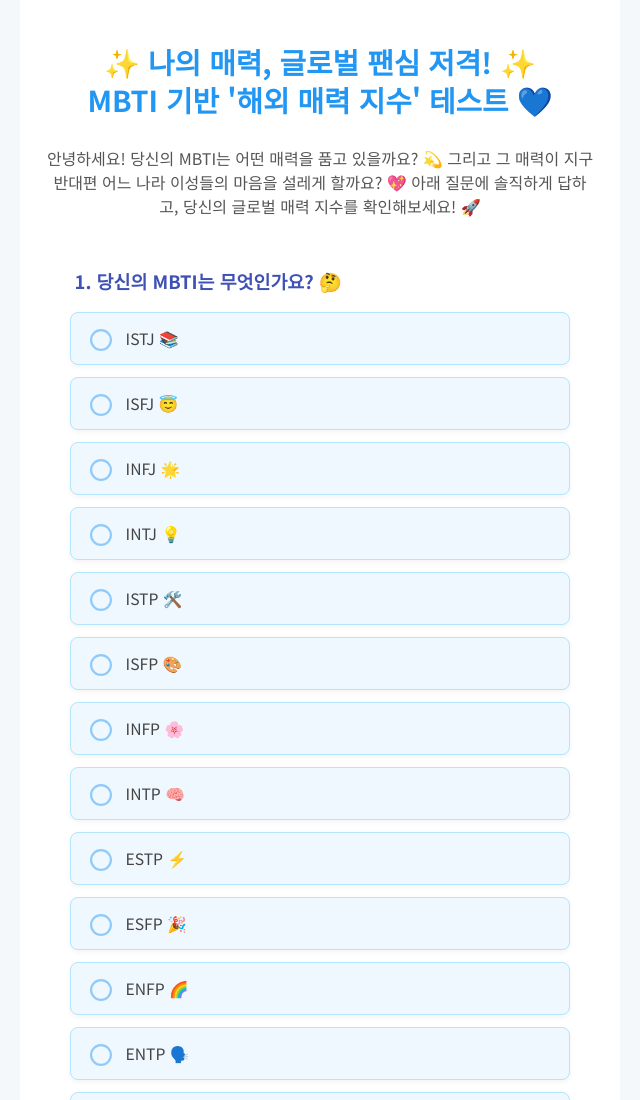
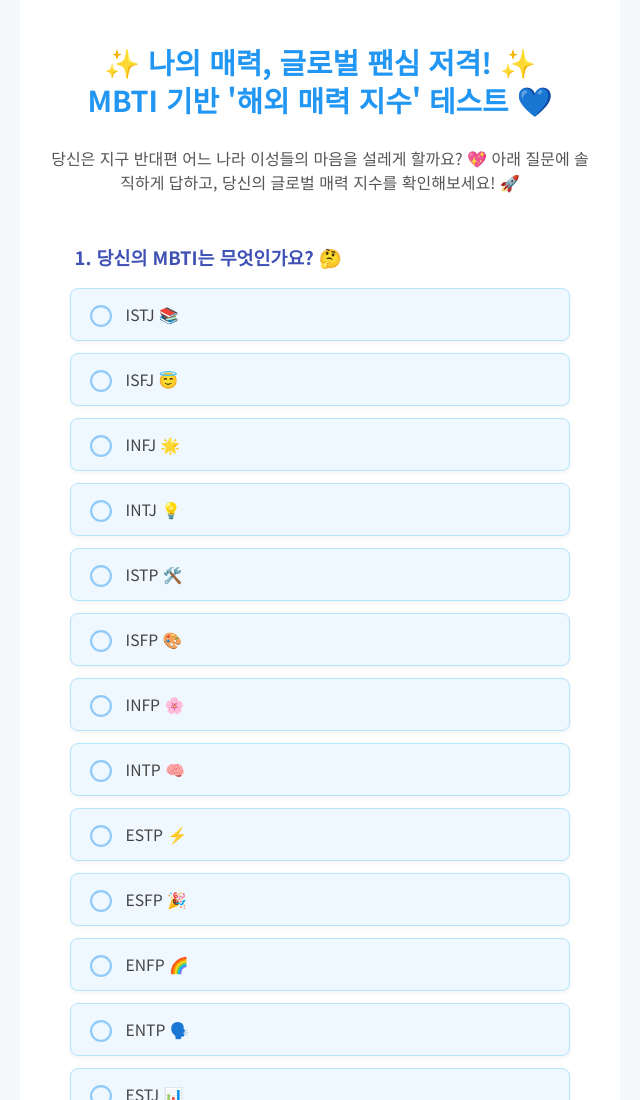
Before and after one commit to hackerseob/attractiveness, a plain HTML site: page index.html in a window 1280 px wide. Shown: the top 1100 px of the page, without its empty margins (320-960 px from the left). Drawn offline with Linux system fonts and the light colour scheme.

Commit message:
Update index.html

```diff
--- a/index.html
+++ b/index.html
@@ -192,7 +192,7 @@
     <div class="container">
         <h1>✨ 나의 매력, 글로벌 팬심 저격! ✨<br>MBTI 기반 '해외 매력 지수' 테스트 💙</h1>
         <p class="intro-text">
-            안녕하세요! 당신의 MBTI는 어떤 매력을 품고 있을까요? 💫 그리고 그 매력이 지구 반대편 어느 나라 이성들의 마음을 설레게 할까요? 💖 아래 질문에 솔직하게 답하고, 당신의 글로벌 매력 지수를 확인해보세요! 🚀
+            당신은 지구 반대편 어느 나라 이성들의 마음을 설레게 할까요? 💖 아래 질문에 솔직하게 답하고, 당신의 글로벌 매력 지수를 확인해보세요! 🚀
         </p>
 
         <form id="mbtiSurveyForm">
```
